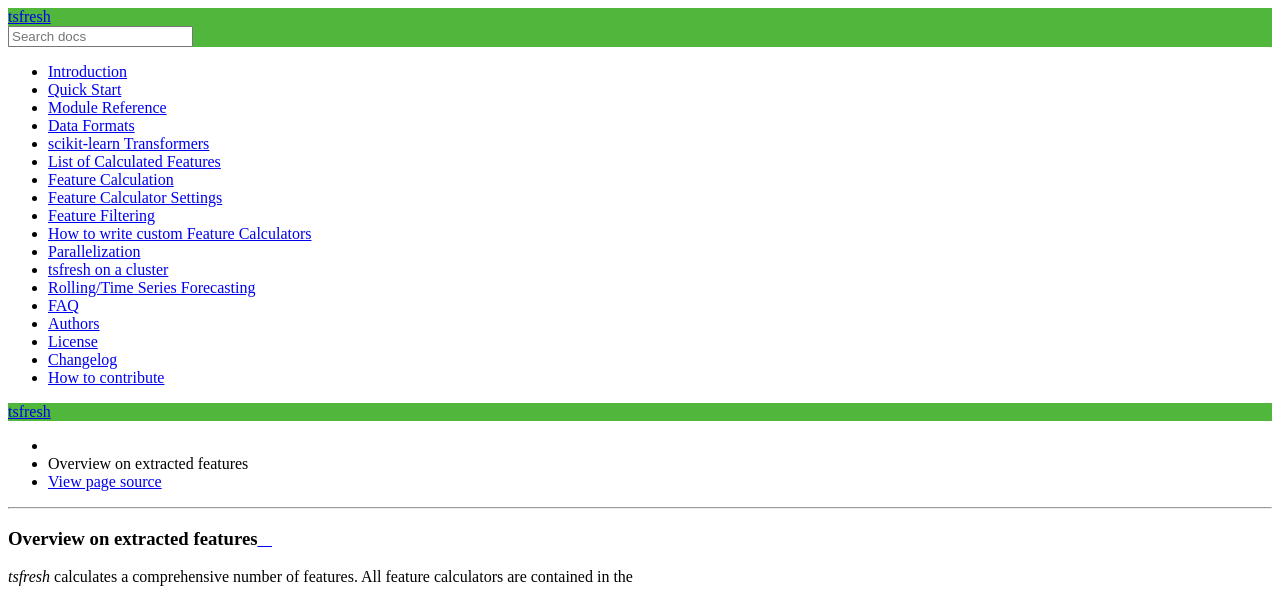
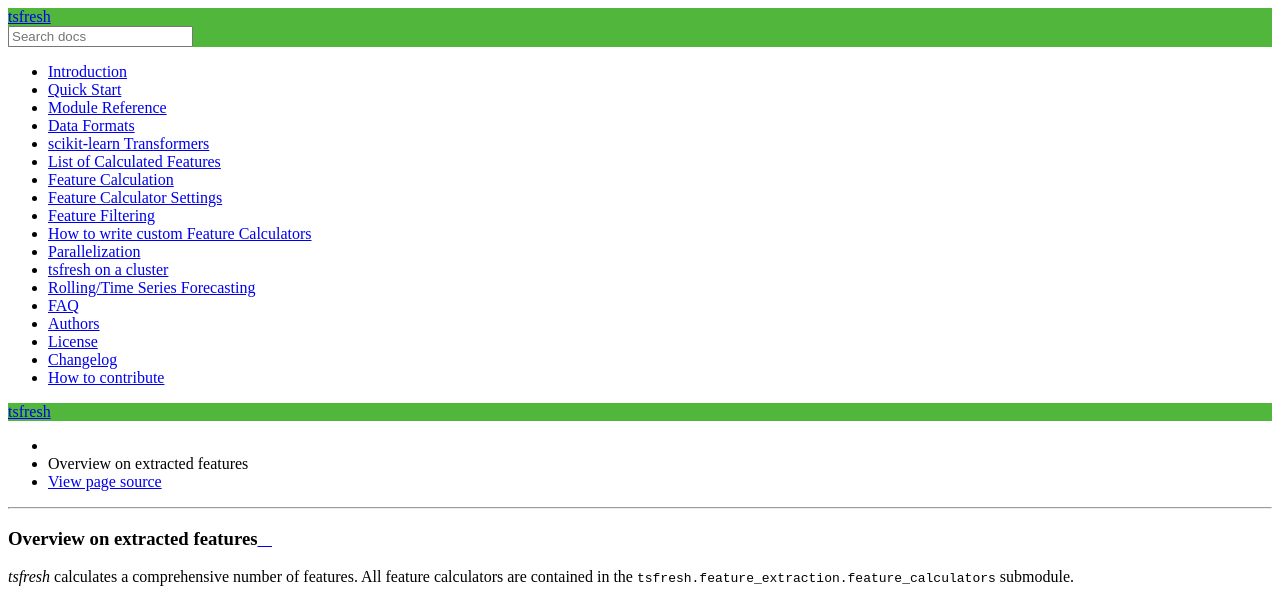
Before and after one commit to blue-yonder/tsfresh, a Sphinx documentation site: the page built from docs/text/list_of_features.rst, in a window 1280 px wide. Shown: the top 602 px of the page. Built offline with Sphinx 7.4.7 and the Read the Docs theme 2.0.0, drawn with Linux system fonts in a browser that asks for light colours; formulas are drawn with MathJax 3; the version number could not be read and is left out; some of the changed lines change nothing that is shown; grey boxes are pictures that could not be loaded.

Commit message:
And readthedocs fixing part II

```diff
--- a/docs/text/list_of_features.rst
+++ b/docs/text/list_of_features.rst
@@ -2,13 +2,7 @@ Overview on extracted features
 ==============================
 
 *tsfresh* calculates a comprehensive number of features. All feature calculators are contained in the
-
-.. autosummary::
-   :template: module_functions_template.rst
-
-    tsfresh.feature_extraction.feature_calculators
-
-submodule.
+:mod:`tsfresh.feature_extraction.feature_calculators` submodule.
 
 The following, exhaustive list contains all features that are calculated in the current version of *tsfresh*:
 
```
